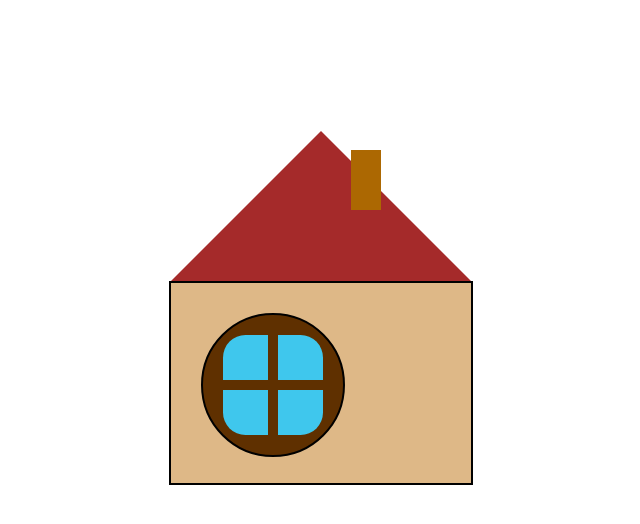
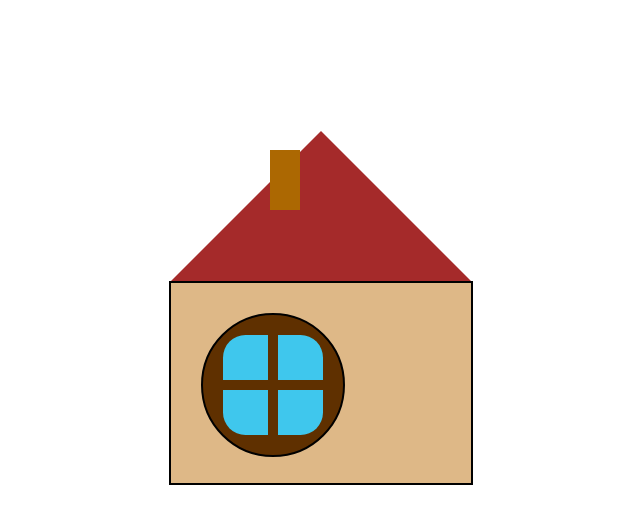
Before and after one commit to LastCi/test, a plain HTML site: page 1/index.html in a window 1280 px wide. Shown: the whole page, without its empty margins (319-959 px from the left). Drawn offline with Linux system fonts and the light colour scheme.

Commit message:
Update style.css

```diff
--- a/1/style.css
+++ b/1/style.css
@@ -63,7 +63,7 @@
     width: 30px;
     background-color: rgb(172, 104, 2);
     position: absolute;
-    left: 670px;
+    left: 46%;
     top: 150px;
     z-index: 1;
 }
```
